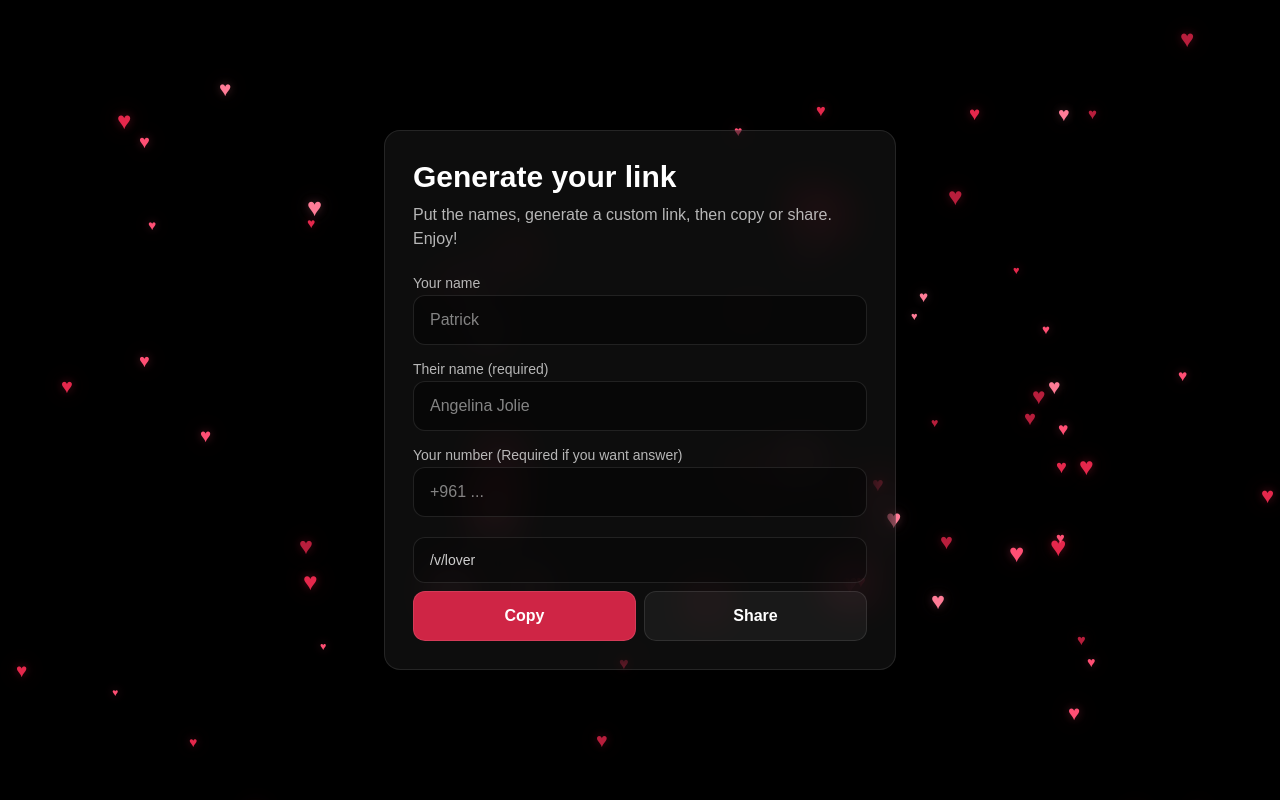
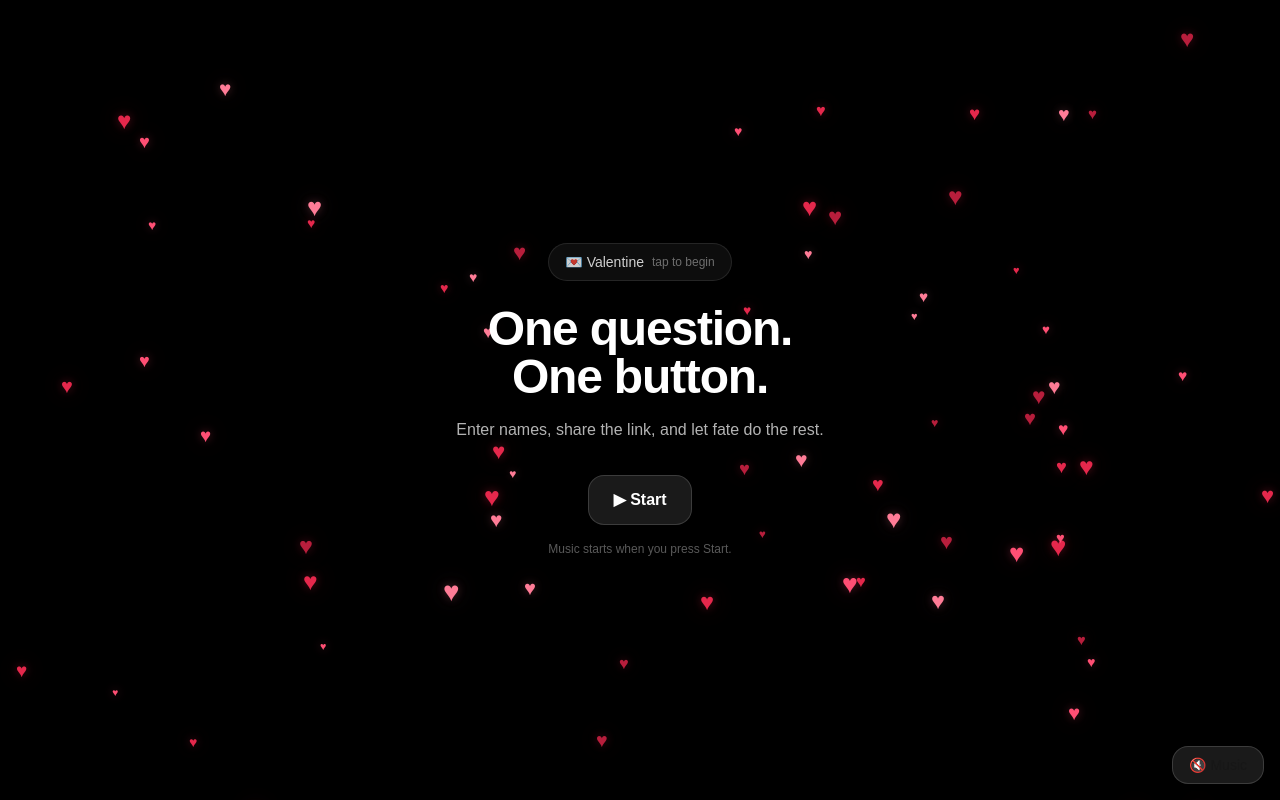
Before and after one commit to akaPaT0/valentine, a Next.js app: page / in a window 1280 px wide. Built offline with nearby package versions, Linux system fonts and the light colour scheme.

Commit message:
added mp3 and dixing metadata

```diff
--- /dev/null
+++ b/app/components/bg-music.tsx
@@ -0,0 +1,71 @@
+"use client";
+
+import { useEffect, useRef, useState } from "react";
+
+declare global {
+  interface Window {
+    __bgMusicPlay?: () => Promise<void>;
+    __bgMusicPause?: () => void;
+  }
+}
+
+export default function BgMusic() {
+  const audioRef = useRef<HTMLAudioElement | null>(null);
+  const [on, setOn] = useState(false);
+
+  useEffect(() => {
+    const a = audioRef.current;
+    if (!a) return;
+
+    a.volume = 0.25;
+
+    // Expose play/pause so Start button can trigger it (counts as user gesture)
+    window.__bgMusicPlay = async () => {
+      try {
+        await a.play();
+        setOn(true);
+      } catch {
+        setOn(false);
+      }
+    };
+
+    window.__bgMusicPause = () => {
+      a.pause();
+      setOn(false);
+    };
+
+    return () => {
+      delete window.__bgMusicPlay;
+      delete window.__bgMusicPause;
+    };
+  }, []);
+
+  const toggle = async () => {
+    const a = audioRef.current;
+    if (!a) return;
+
+    if (a.paused) {
+      await window.__bgMusicPlay?.();
+    } else {
+      window.__bgMusicPause?.();
+    }
+  };
+
+  return (
+    <>
+      <audio ref={audioRef} src="/og.mp3" loop preload="auto" />
+
+      {/* Optional mini control */}
+      <button
+        onClick={toggle}
+        className="fixed bottom-4 right-4 z-[9999] rounded-2xl px-4 py-2
+                   border border-white/15 bg-white/10 hover:bg-white/15
+                   backdrop-blur-xl transition text-sm"
+        aria-label="Toggle background music"
+        title="Background music"
+      >
+        {on ? "🔊 Music" : "🔇 Music"}
+      </button>
+    </>
+  );
+}
--- a/app/layout.tsx
+++ b/app/layout.tsx
@@ -1,8 +1,11 @@
 // app/layout.tsx
+import type { Metadata } from "next";
 import "./globals.css";
 import { Analytics } from "@vercel/analytics/react";
+import BgMusic from "./components/bg-music";
 
-export const metadata = {
+export const metadata: Metadata = {
+  metadataBase: new URL("https://valentine-one-zeta.vercel.app"),
   title: "Valentine?",
   description: "Will you be my Valentine? 💘",
   icons: {
@@ -13,10 +16,12 @@ export const metadata = {
   openGraph: {
     title: "Valentine?",
     description: "Will you be my Valentine? 💘",
+    url: "https://valentine-one-zeta.vercel.app",
+    siteName: "Valentine",
     type: "website",
     images: [
       {
-        url: "/og.png",
+        url: "/og.png", // will become absolute because of metadataBase
         width: 1200,
         height: 630,
         alt: "Valentine?",
@@ -39,6 +44,7 @@ export default function RootLayout({
   return (
     <html lang="en">
       <body>
+        <BgMusic />
         {children}
         <Analytics />
       </body>
--- /dev/null
+++ b/app/main/page.tsx
@@ -0,0 +1,27 @@
+// app/main/page.tsx
+import Background from "../components/background";
+import ValentineForm from "../components/valentine-form";
+import TrackHomeOpen from "../components/track-home-open";
+
+export default function MainPage() {
+  return (
+    <main className="relative min-h-screen bg-black text-white overflow-hidden">
+      <Background />
+      <TrackHomeOpen />
+
+      {/* MOBILE */}
+      <section className="relative z-10 block min-h-screen lg:hidden">
+        <div className="min-h-screen px-6 flex items-center justify-center">
+          <ValentineForm mode="mobile" />
+        </div>
+      </section>
+
+      {/* PC */}
+      <section className="relative z-10 hidden min-h-screen lg:block">
+        <div className="min-h-screen px-6 flex items-center justify-center">
+          <ValentineForm mode="pc" />
+        </div>
+      </section>
+    </main>
+  );
+}
--- a/app/page.tsx
+++ b/app/page.tsx
@@ -1,25 +1,59 @@
 // app/page.tsx
+"use client";
+
+import { useRouter } from "next/navigation";
 import Background from "./components/background";
-import ValentineForm from "./components/valentine-form";
-import TrackHomeOpen from "./components/track-home-open";
 
-export default function Home() {
+declare global {
+  interface Window {
+    __bgMusicPlay?: () => Promise<void>;
+  }
+}
+
+export default function StartPage() {
+  const router = useRouter();
+
+  const onStart = async () => {
+    // Start music on user click (avoids autoplay block)
+    await window.__bgMusicPlay?.();
+    router.push("/main");
+  };
+
   return (
     <main className="relative min-h-screen bg-black text-white overflow-hidden">
       <Background />
-      <TrackHomeOpen />
 
-      {/* MOBILE */}
-      <section className="relative z-10 block min-h-screen lg:hidden">
-        <div className="min-h-screen px-6 flex items-center justify-center">
-          <ValentineForm mode="mobile" />
-        </div>
-      </section>
+      <section className="relative z-10 min-h-screen px-6 flex items-center justify-center">
+        <div className="w-full max-w-xl text-center">
+          <div className="inline-flex items-center gap-2 rounded-full border border-white/10 bg-white/5 px-4 py-2 backdrop-blur-md">
+            <span className="text-sm text-white/80">💌 Valentine</span>
+            <span className="text-xs text-white/40">tap to begin</span>
+          </div>
 
-      {/* PC */}
-      <section className="relative z-10 hidden min-h-screen lg:block">
-        <div className="min-h-screen px-6 flex items-center justify-center">
-          <ValentineForm mode="pc" />
+          <h1 className="mt-6 text-4xl sm:text-5xl font-semibold tracking-tight">
+            One question.
+            <br />
+            One button.
+          </h1>
+
+          <p className="mt-4 text-white/70 leading-relaxed">
+            Enter names, share the link, and let fate do the rest.
+          </p>
+
+          <div className="mt-8 flex items-center justify-center">
+            <button
+              onClick={onStart}
+              className="rounded-2xl px-6 py-3 text-base font-semibold
+                         border border-white/15 bg-white/10 hover:bg-white/15
+                         backdrop-blur-xl transition"
+            >
+              ▶ Start
+            </button>
+          </div>
+
+          <p className="mt-4 text-xs text-white/35">
+            Music starts when you press Start.
+          </p>
         </div>
       </section>
     </main>
```
Also changed, not shown: 1 other file (tests, documents, lock files or other folders).
